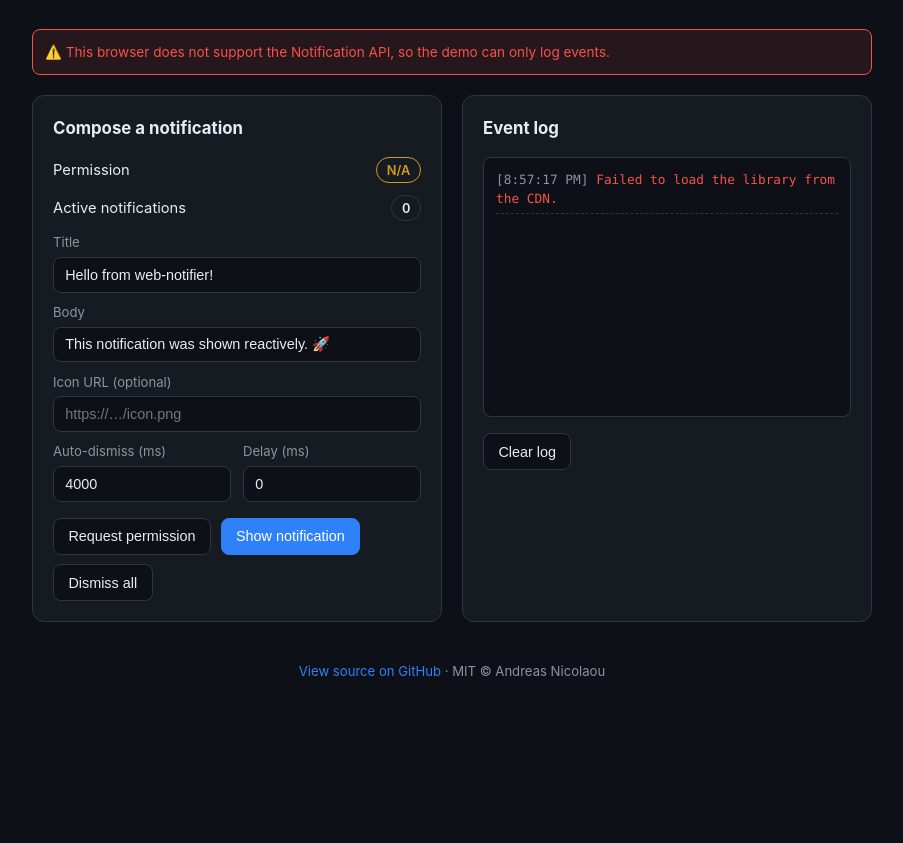
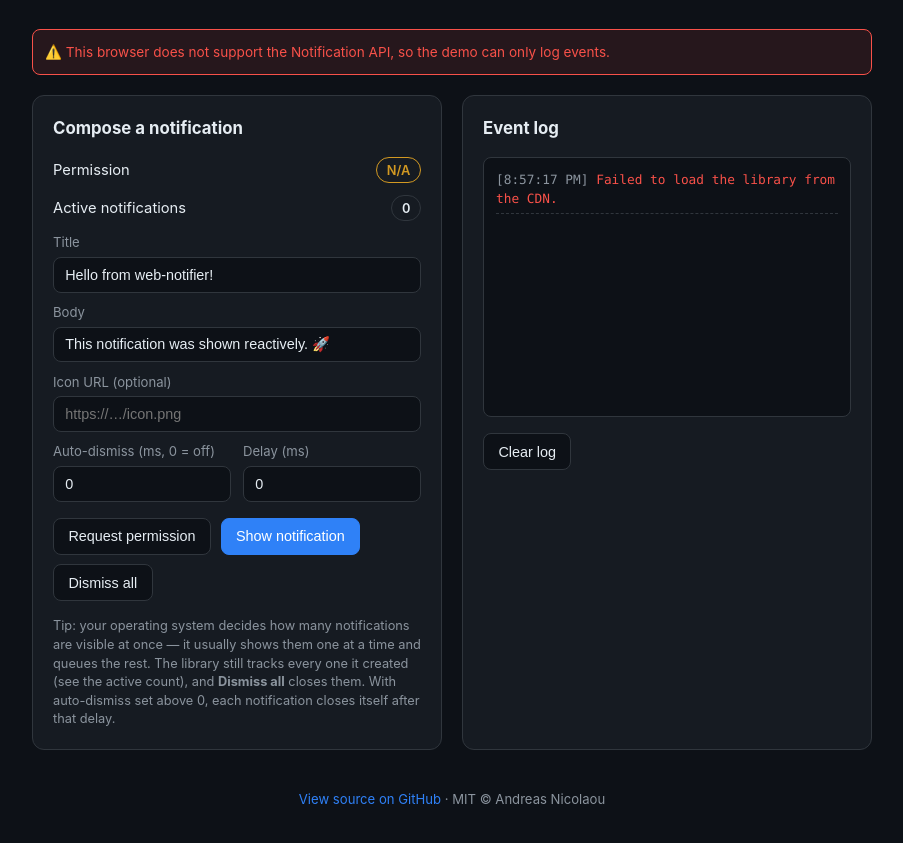
Before and after one commit to andreasnicolaou/web-notifier, a website: page docs/index.html in a window 1280 px wide. Shown: the part 147-990 px from the top of the page, without its empty margins (188-1091 px from the left). Before the commit the page ends 893 px from the top, so only its background shows below. Drawn offline with Linux system fonts and the light colour scheme.

Commit message:
fix(docs): clearer notification demo (#74)

```diff
--- a/docs/index.html
+++ b/docs/index.html
@@ -178,6 +178,12 @@
         flex-wrap: wrap;
         margin-top: 1rem;
       }
+      .hint {
+        font-size: 0.8rem;
+        color: var(--muted);
+        margin: 1rem 0 0;
+        line-height: 1.45;
+      }
       .log {
         font-family: ui-monospace, SFMono-Regular, Menlo, Consolas, monospace;
         font-size: 0.8rem;
@@ -273,8 +279,8 @@
 
           <div class="row">
             <div>
-              <label for="autoDismiss">Auto-dismiss (ms)</label>
-              <input id="autoDismiss" type="number" value="4000" min="0" />
+              <label for="autoDismiss">Auto-dismiss (ms, 0 = off)</label>
+              <input id="autoDismiss" type="number" value="0" min="0" />
             </div>
             <div>
               <label for="delay">Delay (ms)</label>
@@ -287,6 +293,13 @@
             <button id="showBtn" class="primary">Show notification</button>
             <button id="dismissBtn">Dismiss all</button>
           </div>
+
+          <p class="hint">
+            Tip: your operating system decides how many notifications are visible at once — it usually shows them one at
+            a time and queues the rest. The library still tracks every one it created (see the active count), and
+            <strong>Dismiss all</strong> closes them. With auto-dismiss set above 0, each notification closes itself
+            after that delay.
+          </p>
         </div>
 
         <div class="panel">
@@ -380,6 +393,7 @@
           });
         });
 
+        var shownCount = 0;
         document.getElementById('showBtn').addEventListener('click', function () {
           var icon = document.getElementById('icon').value.trim();
           var options = {
@@ -389,9 +403,13 @@
           };
           if (icon) options.icon = icon;
 
+          // Make each notification distinct so the OS doesn't visually merge identical ones.
+          shownCount += 1;
+          var title = document.getElementById('title').value + ' (#' + shownCount + ')';
+
           // showAsync returns a Promise — the demo's preferred, RxJS-free entry point.
           notifier
-            .showAsync(document.getElementById('title').value, options)
+            .showAsync(title, options)
             .then(function (n) {
               log(
                 n ? 'showAsync resolved with a Notification' : 'showAsync resolved null (not granted)',
```
